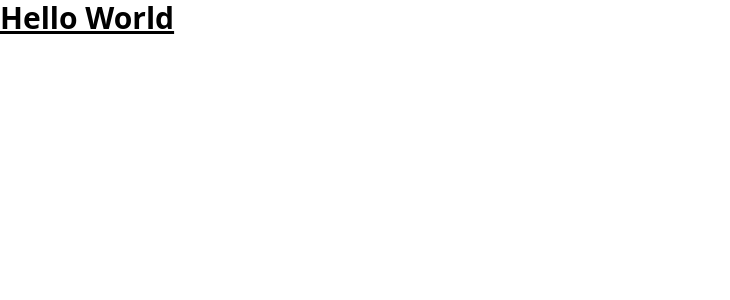
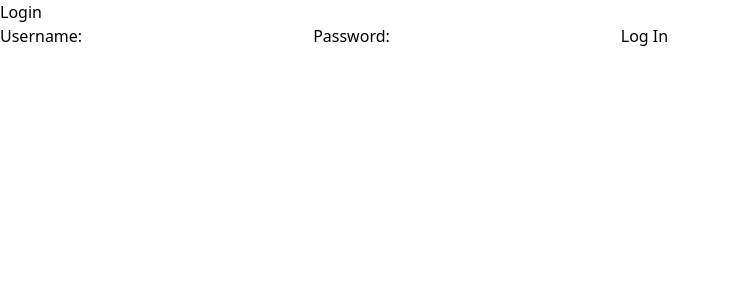
Before and after one commit to oliviacweb/pryon-project-iss, a React (Create React App) app: page / in a window 1280 px wide. Shown: the top 300 px of the page, without its empty margins (0-730 px from the left). Built offline with nearby package versions, Linux system fonts and the light colour scheme.

Commit message:
Create basic login page

```diff
--- a/src/App.tsx
+++ b/src/App.tsx
@@ -1,9 +1,10 @@
 import React from 'react';
+import LoginPage from "./pages/LoginPage";
 
 
 function App() {
   return (
-    <h1 className="text-3xl font-bold underline">Hello World</h1>
+    <LoginPage />
   );
 }
 
--- /dev/null
+++ b/src/pages/LoginPage.tsx
@@ -0,0 +1,42 @@
+import React, { useState } from 'react';
+import { useDispatch } from 'react-redux';
+import { login } from '../redux/slices/authSlice';
+
+const LoginPage: React.FC = () => {
+    const [username, setUsername] = useState('');
+    const [password, setPassword] = useState('');
+    const dispatch = useDispatch();
+
+    const handleSubmit = (e: React.FormEvent) => {
+        e.preventDefault();
+        // TODO: handle authentication
+        dispatch(login());
+    };
+
+    return (
+        <div>
+            <h2>Login</h2>
+            <form onSubmit={handleSubmit}>
+                <label>
+                    Username:
+                    <input
+                        type="text"
+                        value={username}
+                        onChange={e => setUsername(e.target.value)}
+                    />
+                </label>
+                <label>
+                    Password:
+                    <input
+                        type="password"
+                        value={password}
+                        onChange={e => setPassword(e.target.value)}
+                    />
+                </label>
+                <button type="submit">Log In</button>
+            </form>
+        </div>
+    );
+};
+
+export default LoginPage;
```
